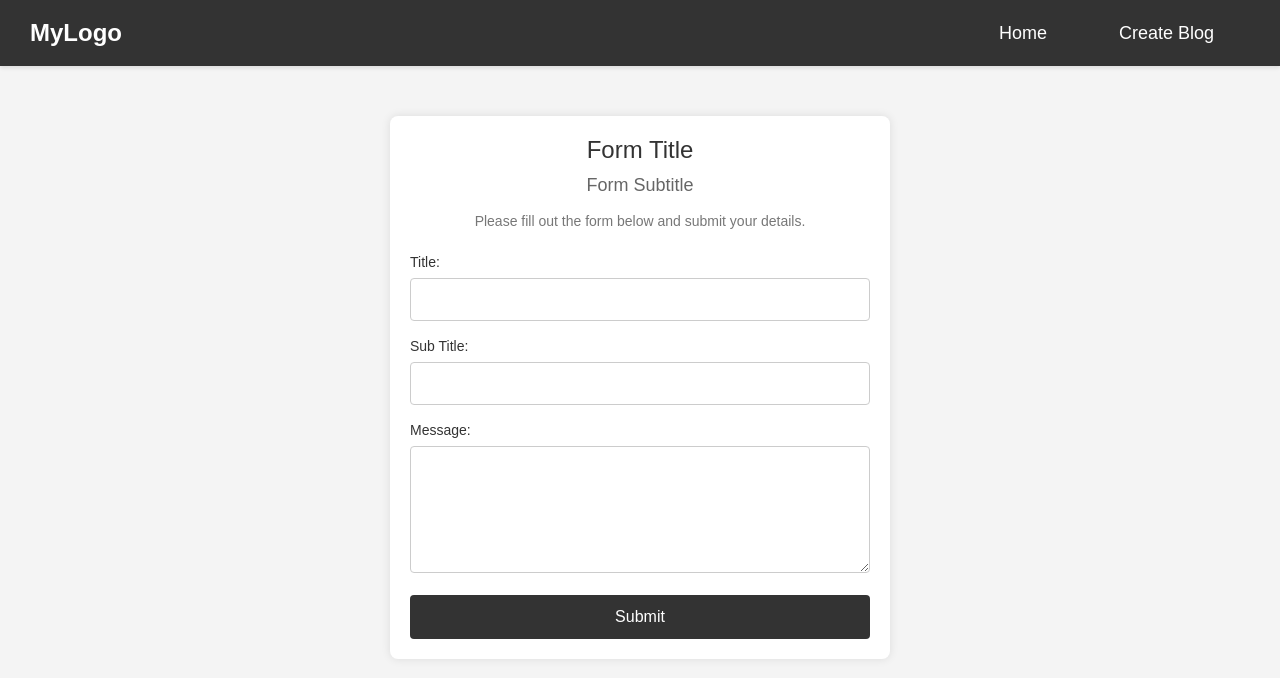
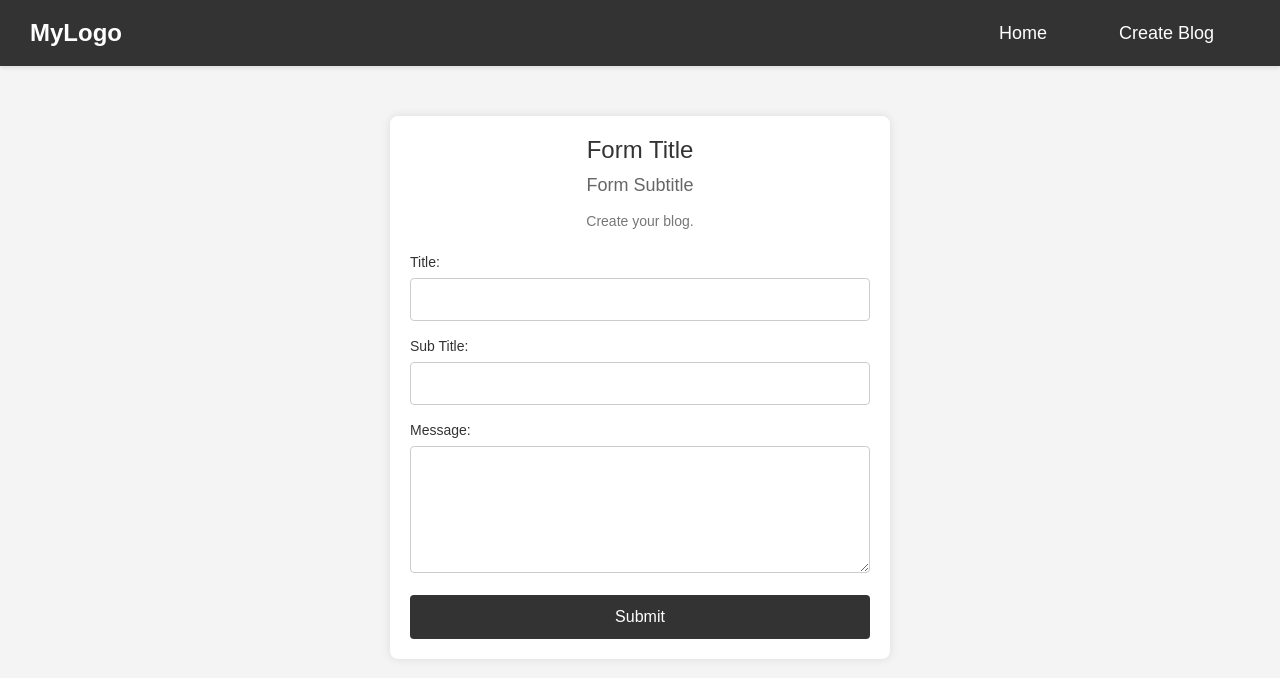
Before and after one commit to KiranRAI10/React-CMS, a React (Vite) app: page /createBlog in a window 1280 px wide. Shown: the top 678 px of the page. Built offline with nearby package versions, Linux system fonts and the light colour scheme.

Commit message:
Update CreateBlog.jsx

```diff
--- a/src/pages/CreateBlog/CreateBlog.jsx
+++ b/src/pages/CreateBlog/CreateBlog.jsx
@@ -43,7 +43,7 @@ const CreateBlog = () => {
     <div className="form-container">
         <h1 className="form-title">Form Title</h1>
         <h2 className="form-subtitle">Form Subtitle</h2>
-        <p className="form-description">Please fill out the form below and submit your details.</p>
+        <p className="form-description">Create your blog.</p>
 
         <form onSubmit={createBlog}>
             <div className="form-group">
```
